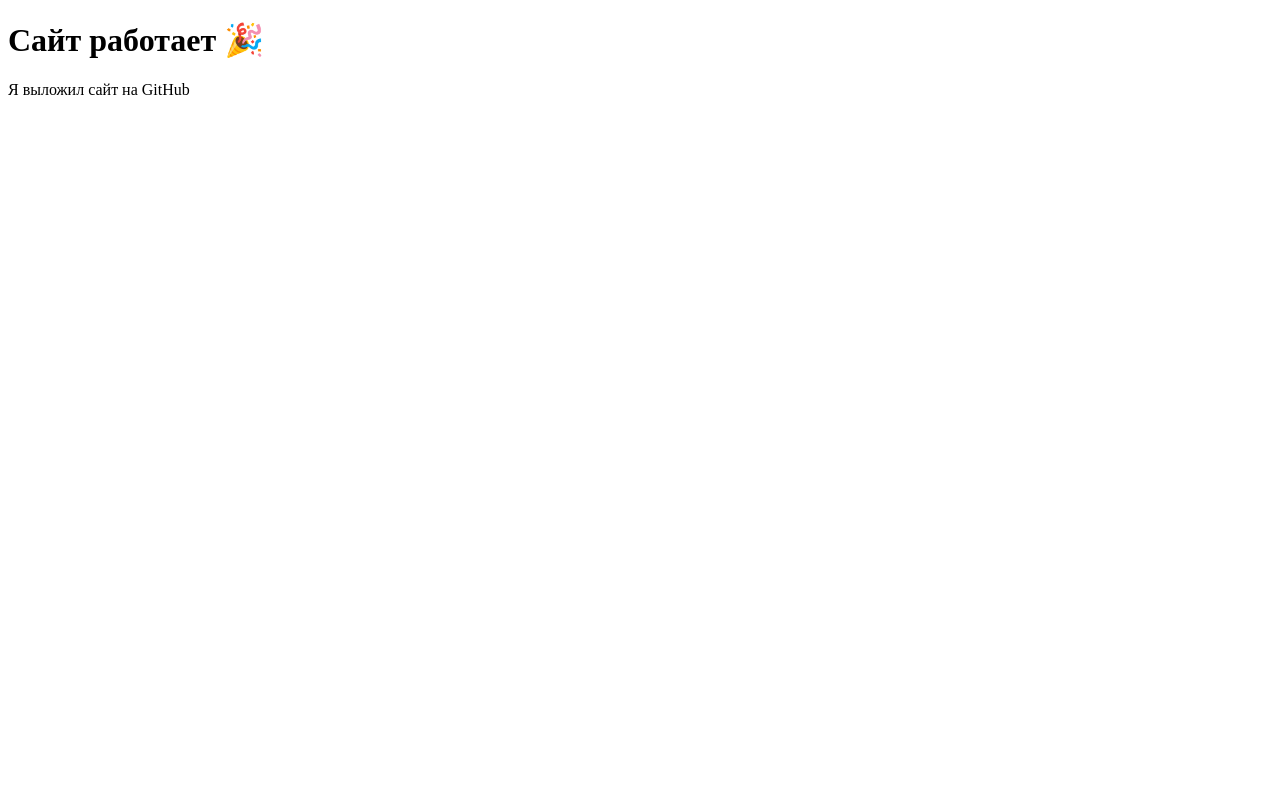
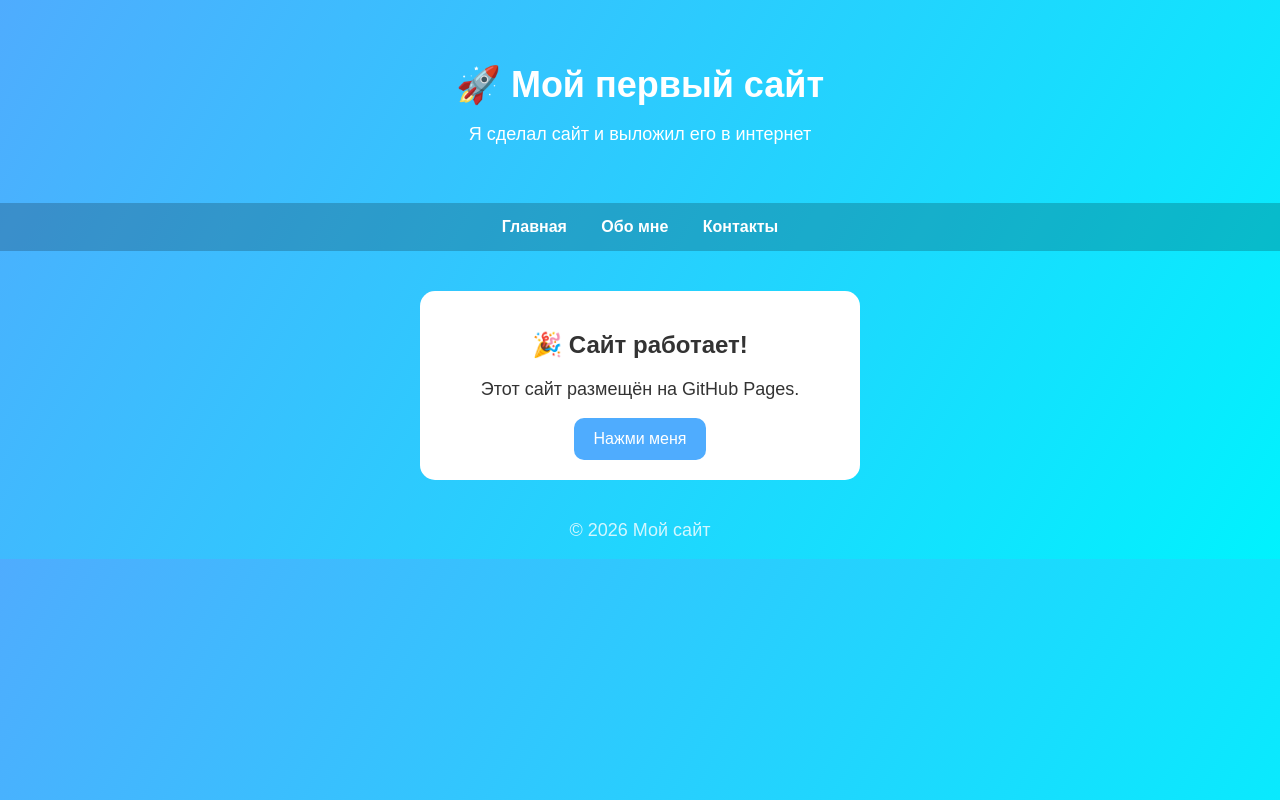
Before and after one commit to maga-web1/site, a plain HTML site: page index.html in a window 1280 px wide. Drawn offline with Linux system fonts and the light colour scheme.

Commit message:
Update index.html

```diff
--- a/index.html
+++ b/index.html
@@ -1,11 +1,81 @@
 <!DOCTYPE html>
-<html>
+<html lang="ru">
 <head>
-  <meta charset="UTF-8">
-  <title>Мой сайт</title>
+    <meta charset="UTF-8">
+    <title>Мой сайт</title>
+    <style>
+        body {
+            margin: 0;
+            font-family: Arial, sans-serif;
+            background: linear-gradient(120deg, #4facfe, #00f2fe);
+            color: white;
+            text-align: center;
+        }
+        header {
+            padding: 40px 20px;
+        }
+        h1 {
+            font-size: 36px;
+            margin-bottom: 10px;
+        }
+        p {
+            font-size: 18px;
+        }
+        nav {
+            background: rgba(0,0,0,0.2);
+            padding: 15px;
+        }
+        nav a {
+            color: white;
+            margin: 0 15px;
+            text-decoration: none;
+            font-weight: bold;
+        }
+        .card {
+            background: white;
+            color: #333;
+            max-width: 400px;
+            margin: 40px auto;
+            padding: 20px;
+            border-radius: 15px;
+        }
+        button {
+            background: #4facfe;
+            border: none;
+            padding: 12px 20px;
+            font-size: 16px;
+            color: white;
+            border-radius: 10px;
+            cursor: pointer;
+        }
+        footer {
+            margin-top: 40px;
+            opacity: 0.8;
+        }
+    </style>
 </head>
 <body>
-  <h1>Сайт работает 🎉</h1>
-  <p>Я выложил сайт на GitHub</p>
+
+<header>
+    <h1>🚀 Мой первый сайт</h1>
+    <p>Я сделал сайт и выложил его в интернет</p>
+</header>
+
+<nav>
+    <a href="#">Главная</a>
+    <a href="#">Обо мне</a>
+    <a href="#">Контакты</a>
+</nav>
+
+<div class="card">
+    <h2>🎉 Сайт работает!</h2>
+    <p>Этот сайт размещён на GitHub Pages.</p>
+    <button onclick="alert('Спасибо, что нажал кнопку!')">Нажми меня</button>
+</div>
+
+<footer>
+    <p>© 2026 Мой сайт</p>
+</footer>
+
 </body>
-</html>
+  </html>
```
